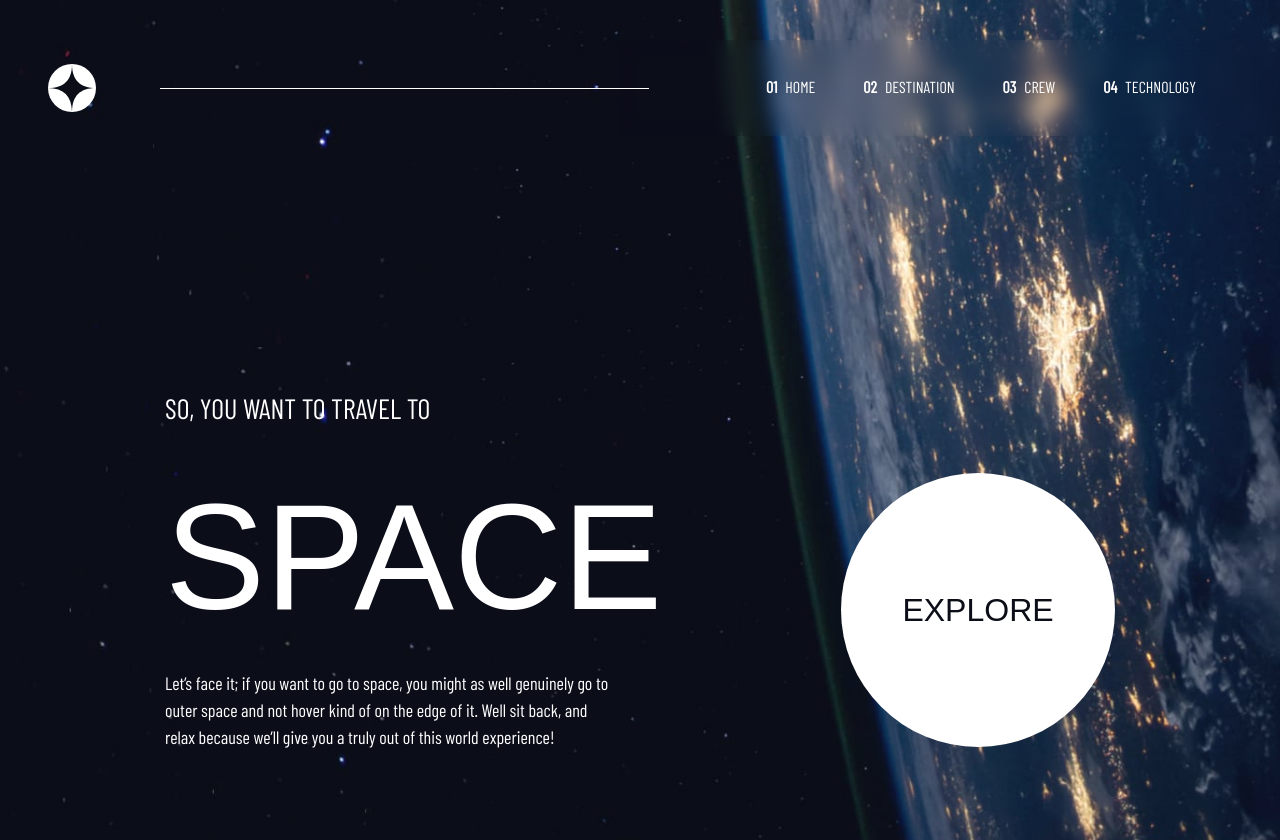
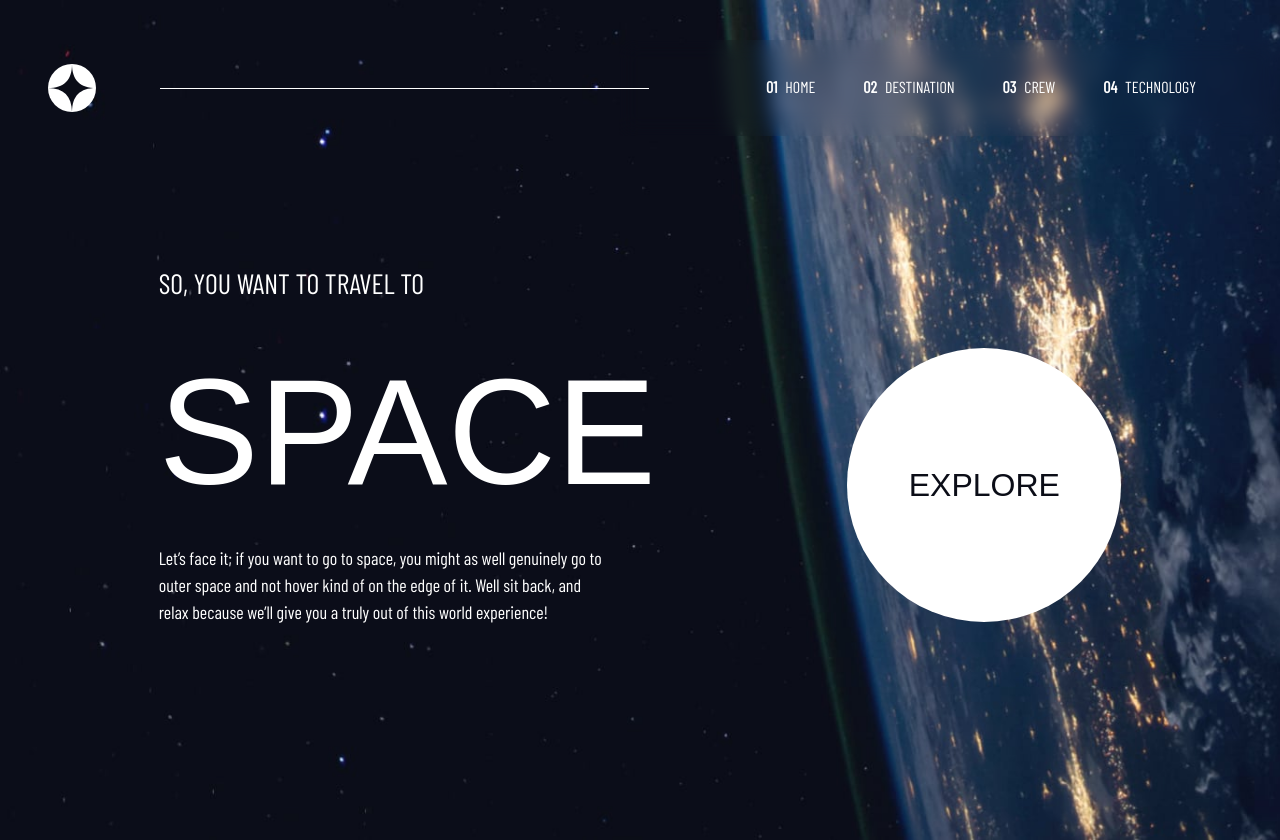
Before and after one commit to jradziejewski/space-tourism, a Next.js app: page / in a window 1280 px wide. Built offline with nearby package versions, Linux system fonts and the light colour scheme; a web font is replaced by a local one.

Commit message:
fix: fix homepage responsiveness

```diff
--- a/src/app/home/home.scss
+++ b/src/app/home/home.scss
@@ -64,9 +64,13 @@ body {
 }
 
 @media (min-width: 1280px) {
+  body {
+    overflow: hidden;
+  }
   .homepage {
-    margin: 251px 165px 0 165px;
-    justify-content: space-between;
+    height: 65vh;
+    justify-content: space-evenly;
+    gap: 5rem;
     flex-direction: row;
   }
   .homepage-text {
```
